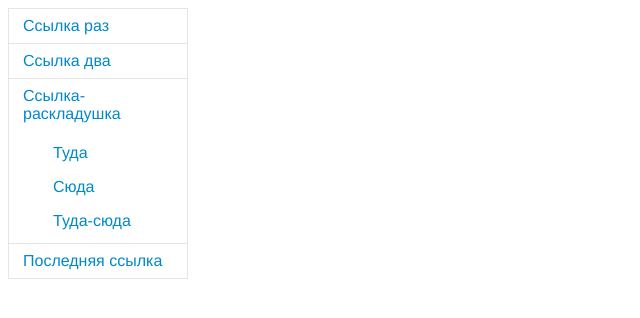
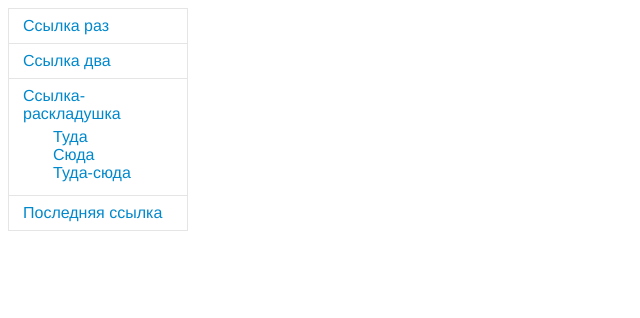
Before and after one commit to AwesomeSoleil/awesomesoleil.github.io, a plain HTML site: page index.html in a window 1280 px wide. Shown: the whole page, without its empty margins (0-640 px from the left). Drawn offline with Linux system fonts and the light colour scheme.

Commit message:
Update main.css

```diff
--- a/styles/main.css
+++ b/styles/main.css
@@ -13,7 +13,6 @@ body {
   display: block;
   color: #0088CC;
   text-decoration: none;
-  padding: 8px 14px;
 }
 
 a:hover {
@@ -27,6 +26,7 @@ a:hover {
 }
 
 .menu > li {
+    padding: 8px 14px;
     margin-bottom: -1px;
     border-style: solid;
     border-width: 1px;
```
